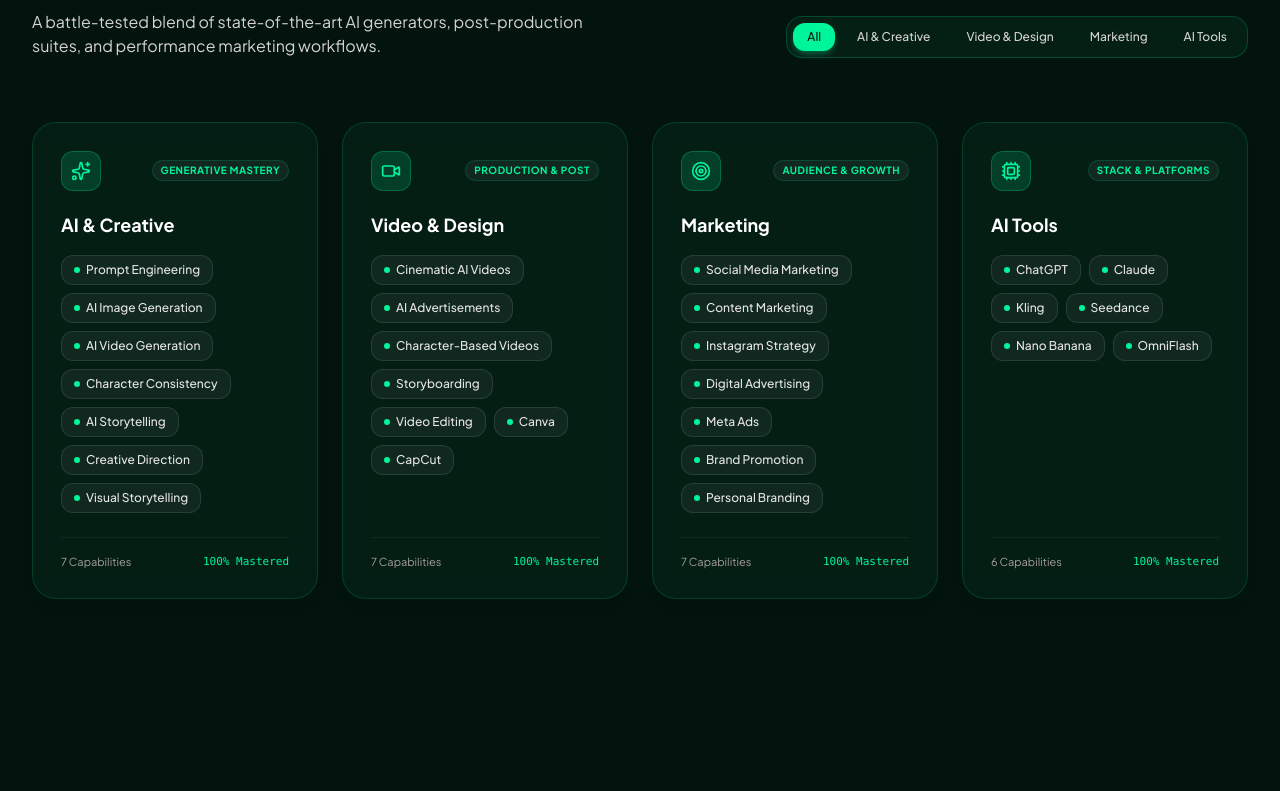
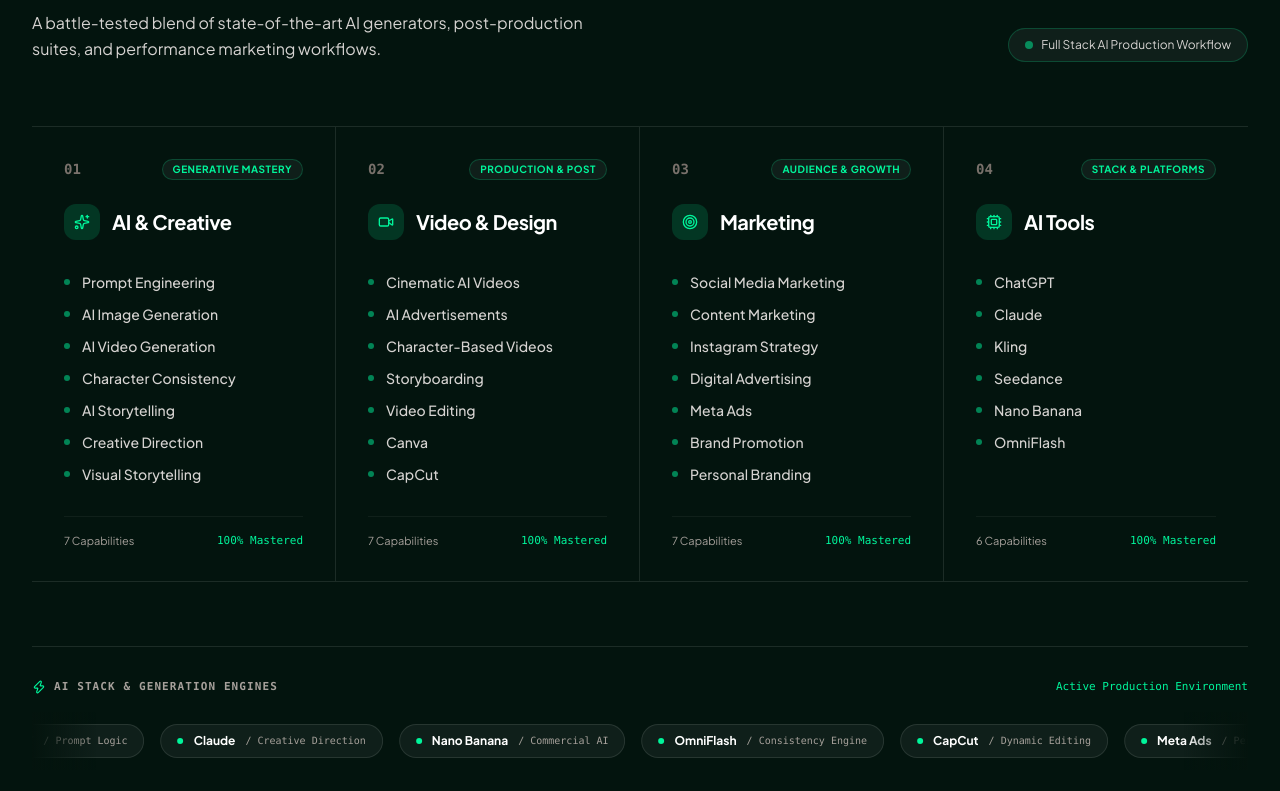
Before and after one commit to muzuhp8480-collab/muzammil-portfolio, a React (Vite) app: page / in a window 1280 px wide. Shown: the part 3349-4140 px from the top of the page. Built offline with nearby package versions, Linux system fonts and the light colour scheme.

Commit message:
Redesign What I Work With section from boxy cards to seamless architectural columns and live tech marquee

```diff
--- a/src/components/Skills.jsx
+++ b/src/components/Skills.jsx
@@ -1,9 +1,9 @@
 import React, { useState } from 'react';
-import { Sparkles, Video, Target, Cpu, Check } from 'lucide-react';
+import { Sparkles, Video, Target, Cpu, CheckCircle2, Layers, Zap } from 'lucide-react';
 import { skillsCategories } from '../data/portfolioData';
 
 export default function Skills() {
-  const [activeCategory, setActiveCategory] = useState('All');
+  const [activeCol, setActiveCol] = useState(null);
 
   const iconMap = {
     Sparkles: Sparkles,
@@ -12,16 +12,22 @@ export default function Skills() {
     Cpu: Cpu,
   };
 
-  const categories = ['All', ...skillsCategories.map(c => c.category)];
-
-  const displayedCategories = activeCategory === 'All'
-    ? skillsCategories
-    : skillsCategories.filter(c => c.category === activeCategory);
+  const marqueeTools = [
+    { name: "Kling AI", category: "Motion Diffusion" },
+    { name: "Seedance", category: "AI Video" },
+    { name: "ChatGPT", category: "Prompt Logic" },
+    { name: "Claude", category: "Creative Direction" },
+    { name: "Nano Banana", category: "Commercial AI" },
+    { name: "OmniFlash", category: "Consistency Engine" },
+    { name: "CapCut", category: "Dynamic Editing" },
+    { name: "Meta Ads", category: "Performance Growth" },
+    { name: "Canva", category: "Brand Graphics" },
+  ];
 
   return (
     <section id="skills" className="py-20 sm:py-28 px-4 sm:px-6 lg:px-8 max-w-7xl mx-auto scroll-mt-20">
 
-      {/* Header */}
+      {/* Section Header */}
       <div className="flex flex-col md:flex-row md:items-end justify-between gap-6 mb-12 sm:mb-16">
         <div>
           <div className="inline-flex items-center gap-2 px-3.5 py-1.5 rounded-full bg-[#00f59b]/10 border border-[#00f59b]/25 text-[#00f59b] text-xs font-semibold mb-3">
@@ -31,77 +37,125 @@ export default function Skills() {
           <h2 className="text-3xl sm:text-4xl lg:text-5xl font-bold text-white tracking-tight">
             What I Work <span className="text-transparent bg-clip-text bg-gradient-to-r from-white via-[#a7f3d0] to-[#00f59b]">With</span>
           </h2>
-          <p className="text-stone-300 text-sm sm:text-base mt-2 max-w-xl">
+          <p className="text-stone-300 text-sm sm:text-base mt-2 max-w-xl font-normal leading-relaxed">
             A battle-tested blend of state-of-the-art AI generators, post-production suites, and performance marketing workflows.
           </p>
         </div>
 
-        {/* Category Filters */}
-        <div className="flex flex-wrap items-center gap-2 bg-[#062217]/80 p-1.5 rounded-2xl border border-[#00f59b]/20 backdrop-blur-md">
-          {categories.map((cat) => (
-            <button
-              key={cat}
-              onClick={() => setActiveCategory(cat)}
-              className={`px-3.5 py-1.5 rounded-xl text-xs font-medium transition-all duration-200 cursor-pointer ${
-                activeCategory === cat
-                  ? 'bg-[#00f59b] text-[#04160f] font-bold shadow-md shadow-[#00f59b]/25'
-                  : 'text-stone-300 hover:text-white hover:bg-white/5'
-              }`}
-            >
-              {cat}
-            </button>
-          ))}
+        {/* Live Status Pill */}
+        <div className="inline-flex items-center gap-2 px-4 py-2 rounded-full bg-white/5 border border-[#00f59b]/20 text-xs text-stone-300 w-fit">
+          <span className="w-2 h-2 rounded-full bg-[#00f59b] animate-pulse" />
+          <span>Full Stack AI Production Workflow</span>
         </div>
       </div>
 
-      {/* Skills Grid */}
-      <div className="grid grid-cols-1 md:grid-cols-2 lg:grid-cols-4 gap-6">
-        {displayedCategories.map((group, idx) => {
+      {/* 4 Architectural Seamless Columns (Zero Box Cards!) */}
+      <div className="grid grid-cols-1 md:grid-cols-2 lg:grid-cols-4 border-y border-white/10 divide-y md:divide-y-0 md:divide-x divide-white/10">
+        {skillsCategories.map((group, idx) => {
           const IconComp = iconMap[group.icon] || Sparkles;
+          const isHovered = activeCol === idx;
+
           return (
             <div
               key={idx}
-              className="rounded-3xl bg-[#062217]/75 border border-[#00f59b]/15 p-6 sm:p-7 flex flex-col justify-between hover:border-[#00f59b]/40 transition-all duration-300 group hover:-translate-y-1 shadow-lg backdrop-blur-md"
+              onMouseEnter={() => setActiveCol(idx)}
+              onMouseLeave={() => setActiveCol(null)}
+              className={`p-6 sm:p-8 flex flex-col justify-between transition-all duration-300 group cursor-default relative overflow-hidden ${
+                isHovered ? 'bg-gradient-to-b from-[#00f59b]/10 via-[#00f59b]/5 to-transparent' : 'hover:bg-white/[0.02]'
+              }`}
             >
               <div>
-                {/* Header of category */}
-                <div className="flex items-center justify-between mb-5">
-                  <div className="w-10 h-10 rounded-xl bg-[#00f59b]/15 border border-[#00f59b]/25 text-[#00f59b] flex items-center justify-center">
-                    <IconComp className="w-5 h-5" />
-                  </div>
-                  <span className="text-[10px] uppercase font-bold tracking-wider px-2 py-0.5 rounded-full bg-white/5 text-[#00f59b] border border-[#00f59b]/15">
+                {/* Column Top: Number & Category Badge */}
+                <div className="flex items-center justify-between mb-6">
+                  <span className={`font-mono text-sm font-bold transition-colors ${
+                    isHovered ? 'text-[#00f59b]' : 'text-stone-500 group-hover:text-[#00f59b]'
+                  }`}>
+                    0{idx + 1}
+                  </span>
+
+                  <span className="text-[10px] uppercase font-bold tracking-wider px-2.5 py-0.5 rounded-full bg-white/5 text-[#00f59b] border border-[#00f59b]/20">
                     {group.badge}
                   </span>
                 </div>
 
-                <h3 className="text-lg font-bold text-white mb-4 group-hover:text-[#00f59b] transition-colors">
-                  {group.category}
-                </h3>
+                {/* Column Title with Glowing Icon */}
+                <div className="flex items-center gap-3 mb-6">
+                  <div className={`w-9 h-9 rounded-xl flex items-center justify-center transition-all ${
+                    isHovered
+                      ? 'bg-[#00f59b] text-[#04160f] scale-110 shadow-md shadow-[#00f59b]/30'
+                      : 'bg-[#00f59b]/15 text-[#00f59b] group-hover:bg-[#00f59b]/25'
+                  }`}>
+                    <IconComp className="w-4 h-4" />
+                  </div>
+                  <h3 className="text-xl font-bold text-white tracking-tight">
+                    {group.category}
+                  </h3>
+                </div>
 
-                {/* Skill Chips */}
-                <div className="flex flex-wrap gap-2">
+                {/* Skills Line Stream (No little box chips!) */}
+                <ul className="space-y-3 pt-2">
                   {group.skills.map((skill, sIdx) => (
-                    <span
+                    <li
                       key={sIdx}
-                      className="px-3 py-1.5 rounded-xl bg-white/5 hover:bg-[#00f59b]/15 border border-white/10 hover:border-[#00f59b]/40 text-xs font-medium text-stone-200 hover:text-white transition-all inline-flex items-center gap-1.5"
+                      className="group/item flex items-center gap-3 text-stone-300 hover:text-white transition-colors cursor-default text-xs sm:text-sm font-medium"
                     >
-                      <span className="w-1.5 h-1.5 rounded-full bg-[#00f59b]" />
-                      {skill}
-                    </span>
+                      <span className="w-1.5 h-1.5 rounded-full bg-[#00f59b]/50 group-hover/item:bg-[#00f59b] group-hover/item:scale-125 transition-all shrink-0" />
+                      <span className="group-hover/item:translate-x-0.5 transition-transform">
+                        {skill}
+                      </span>
+                    </li>
                   ))}
-                </div>
+                </ul>
               </div>
 
-              {/* Category Footer Indicator */}
-              <div className="mt-6 pt-4 border-t border-white/5 text-[11px] text-stone-400 flex items-center justify-between">
+              {/* Column Footer Indicator */}
+              <div className="mt-8 pt-4 border-t border-white/5 text-[11px] text-stone-400 flex items-center justify-between">
                 <span>{group.skills.length} Capabilities</span>
-                <span className="text-[#00f59b] font-mono">100% Mastered</span>
+                <span className="text-[#00f59b] font-mono font-medium">100% Mastered</span>
               </div>
             </div>
           );
         })}
       </div>
 
+      {/* Endless Live Tech Stack Marquee Strip */}
+      <div className="mt-12 sm:mt-16 pt-8 border-t border-white/10 relative overflow-hidden">
+        <div className="flex items-center justify-between mb-4">
+          <span className="text-[11px] uppercase tracking-widest font-mono font-semibold text-stone-400 flex items-center gap-2">
+            <Zap className="w-3.5 h-3.5 text-[#00f59b]" />
+            <span>AI Stack & Generation Engines</span>
+          </span>
+          <span className="text-[11px] text-[#00f59b] font-mono hidden sm:inline">
+            Active Production Environment
+          </span>
+        </div>
+
+        {/* Marquee Track with Fade Masks */}
+        <div className="relative w-full overflow-hidden py-3">
+          {/* Left / Right Fade Gradients */}
+          <div className="pointer-events-none absolute left-0 inset-y-0 w-16 bg-gradient-to-r from-[#04140e] to-transparent z-10" />
+          <div className="pointer-events-none absolute right-0 inset-y-0 w-16 bg-gradient-to-l from-[#04140e] to-transparent z-10" />
+
+          {/* Marquee items repeated twice for infinite loop */}
+          <div className="animate-marquee gap-4 flex items-center">
+            {[...marqueeTools, ...marqueeTools].map((tool, tIdx) => (
+              <div
+                key={tIdx}
+                className="flex items-center gap-2.5 px-4 py-2 rounded-full bg-white/5 hover:bg-[#00f59b]/15 border border-white/10 hover:border-[#00f59b]/40 transition-all cursor-default shrink-0 group"
+              >
+                <span className="w-1.5 h-1.5 rounded-full bg-[#00f59b] group-hover:scale-125 transition-transform" />
+                <span className="text-xs font-bold text-white group-hover:text-[#00f59b] transition-colors">
+                  {tool.name}
+                </span>
+                <span className="text-[10px] text-stone-400 font-mono">
+                  / {tool.category}
+                </span>
+              </div>
+            ))}
+          </div>
+        </div>
+      </div>
+
     </section>
   );
 }
--- a/src/index.css
+++ b/src/index.css
@@ -82,3 +82,23 @@
 ::-webkit-scrollbar-thumb:hover {
   background: #00f59b;
 }
+
+/* Infinite Marquee Animation for Tech Arsenal */
+@keyframes marquee {
+  0% {
+    transform: translateX(0%);
+  }
+  100% {
+    transform: translateX(-50%);
+  }
+}
+
+.animate-marquee {
+  display: flex;
+  width: max-content;
+  animation: marquee 28s linear infinite;
+}
+
+.animate-marquee:hover {
+  animation-play-state: paused;
+}
```
